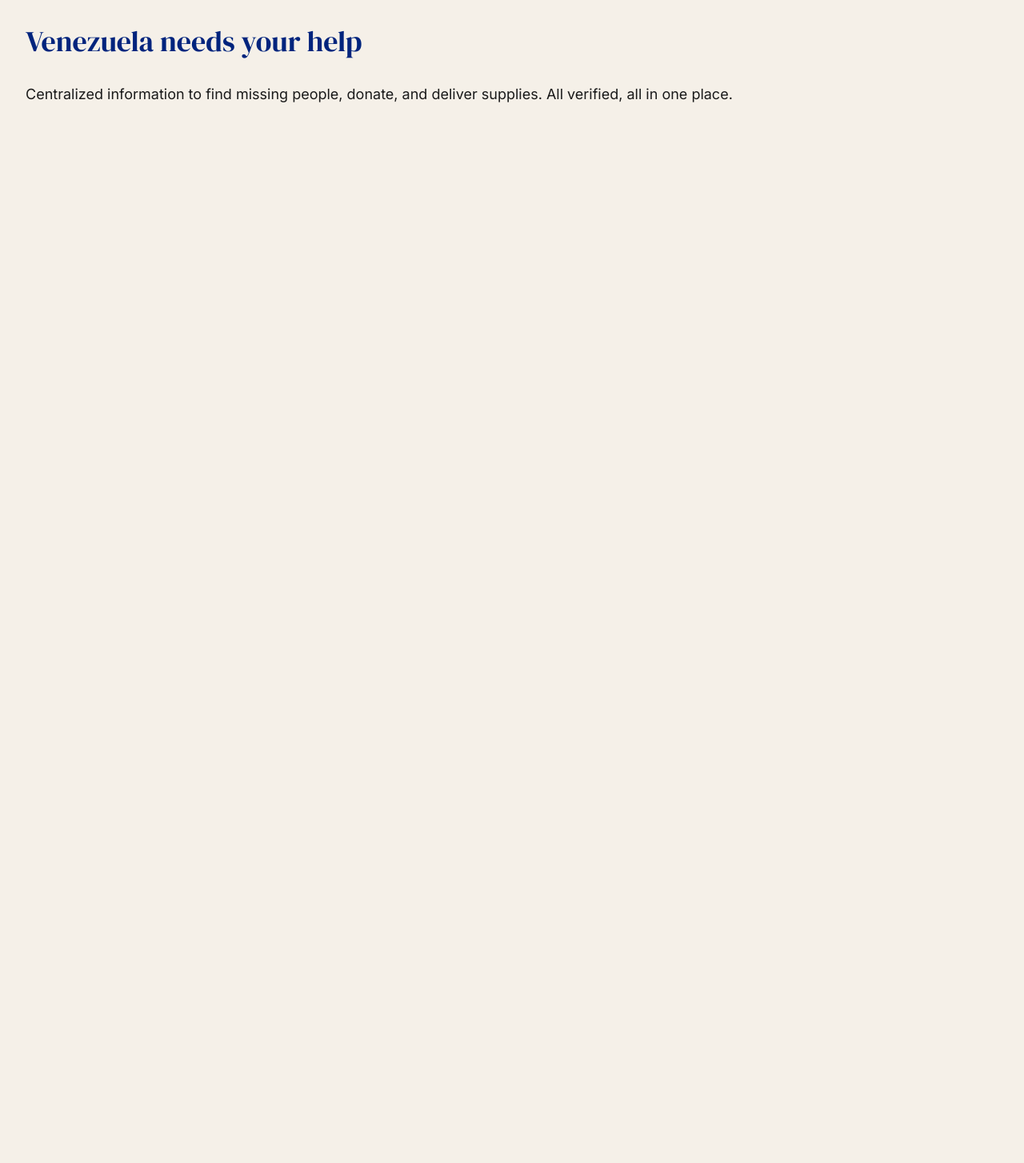
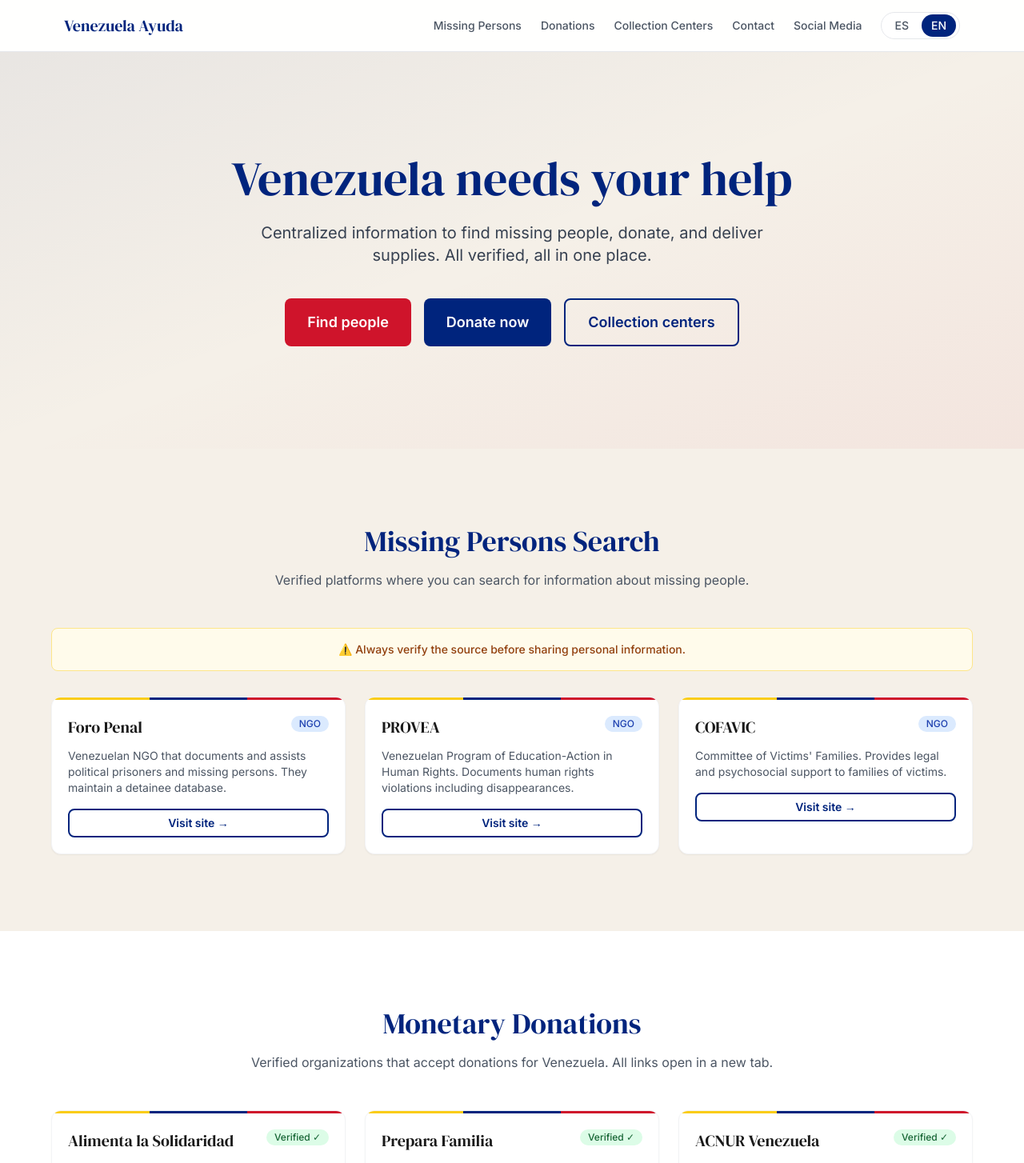
Before and after one commit to angel-js/acopio-venezuela, a Next.js app: page /en in a window 1280 px wide. Shown: the top 1454 px of the page at 80% size. Before the commit the page ends 800 px from the top, so only its background shows below. Built offline with nearby package versions, Linux system fonts and the light colour scheme.

Commit message:
feat: assemble main landing page with all sections

```diff
--- a/app/[locale]/page.tsx
+++ b/app/[locale]/page.tsx
@@ -1,14 +1,46 @@
-import { useTranslations } from "next-intl";
+import { Navbar } from "@/components/Navbar";
+import { Hero } from "@/components/Hero";
+import { DesaparecidosSection } from "@/components/DesaparecidosSection";
+import { DonacionesSection } from "@/components/DonacionesSection";
+import { AcopioSection } from "@/components/AcopioSection";
+import { ContactSection } from "@/components/ContactSection";
+import { SocialSection } from "@/components/SocialSection";
+import { Footer } from "@/components/Footer";
+import { getTranslations } from "next-intl/server";
+
+export async function generateMetadata({
+  params,
+}: {
+  params: Promise<{ locale: string }>;
+}) {
+  const { locale } = await params;
+  const t = await getTranslations({ locale, namespace: "metadata" });
+
+  return {
+    title: t("title"),
+    description: t("description"),
+    openGraph: {
+      title: t("title"),
+      description: t("description"),
+      type: "website",
+      locale: locale === "es" ? "es_VE" : "en_US",
+    },
+  };
+}
 
 export default function Home() {
-  const t = useTranslations("hero");
-
   return (
-    <main className="min-h-screen">
-      <h1 className="text-4xl font-display text-venezuela-blue p-8">
-        {t("title")}
-      </h1>
-      <p className="text-lg px-8">{t("subtitle")}</p>
-    </main>
+    <>
+      <Navbar />
+      <main>
+        <Hero />
+        <DesaparecidosSection />
+        <DonacionesSection />
+        <AcopioSection />
+        <ContactSection />
+        <SocialSection />
+      </main>
+      <Footer />
+    </>
   );
 }
```
